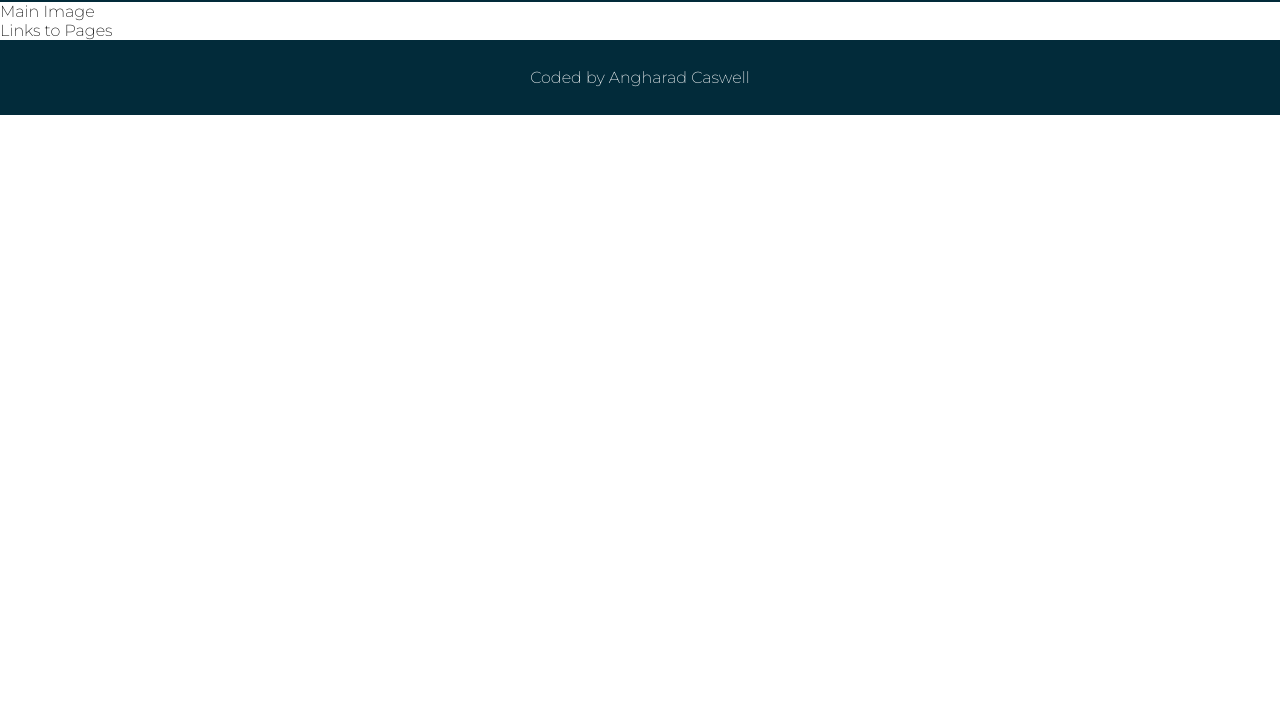
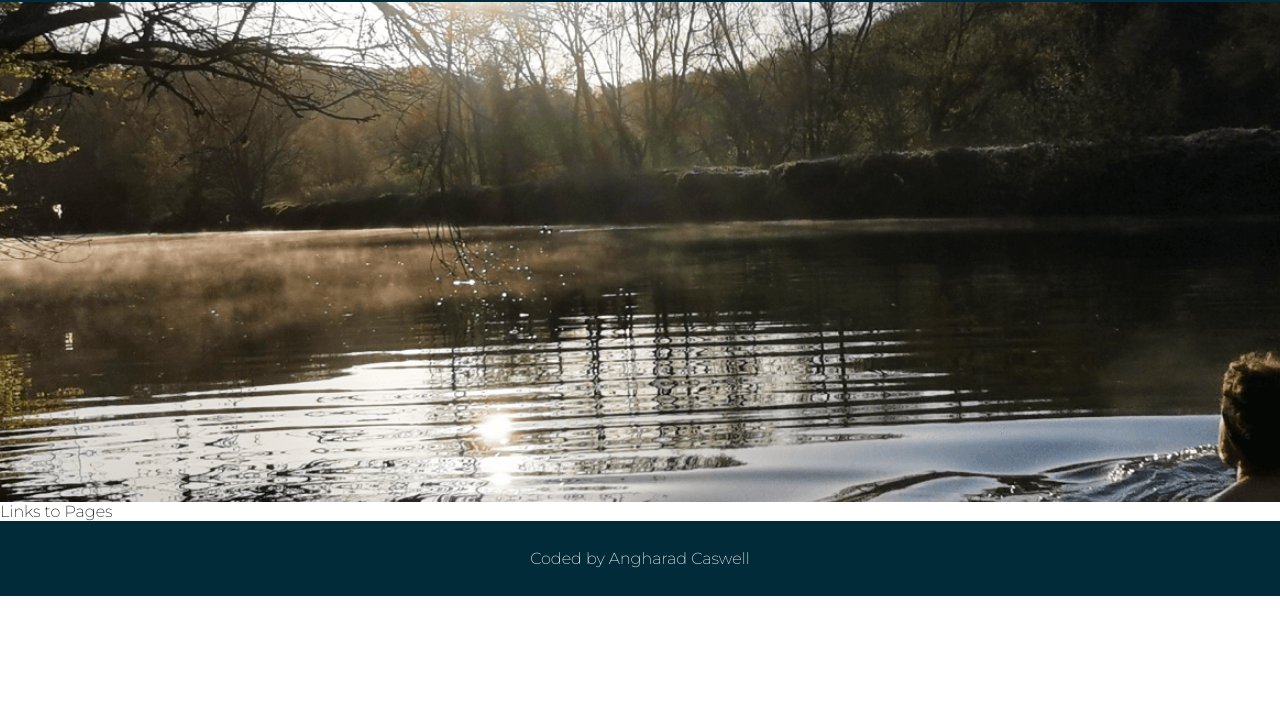
Before and after one commit to Code-Institute-Submissions/angharadcaswell-wild-swim-bristol, a plain HTML site: page index.html in a window 1280 px wide. Shown: the part 73-800 px from the top of the page. Drawn offline with Linux system fonts and the light colour scheme.

Commit message:
Add hero image animation

```diff
--- a/assets/css/style.css
+++ b/assets/css/style.css
@@ -92,3 +92,34 @@ h1 {
   .active {
     border-bottom: 1px solid #FFF;
   }
+
+  /* Hero Image */
+  #hero-outer {
+    height: 500px;
+    width: 100%;
+    overflow: hidden;
+  }
+
+  #hero-image {
+      height: 500px;
+      width: 100%;
+      background: url('../images/male_swimmer.png') no-repeat center center;
+
+      /* animation of hero image when the page is loading */
+      animation: hero-zoom;
+      animation-duration: 5s;
+      animation-fill-mode: forwards;
+  }
+
+  /* Hero image zoom */
+
+  @keyframes hero-zoom {
+
+    from {
+        transform: scale(1);
+    }
+
+    to {
+        transform: scale(1.1);
+    }
+}
--- a/index.html
+++ b/index.html
@@ -25,7 +25,11 @@
         </nav>
 
     </header>
-    <section>Main Image</section>
+    <section id="hero-outer">
+        <div id="hero-image">
+
+        </div>
+    </section>
     <section>Links to Pages</section>
     <footer>Coded by Angharad Caswell</footer>
 
```
Also changed, not shown: assets/images/male_swimmer.png (added).
